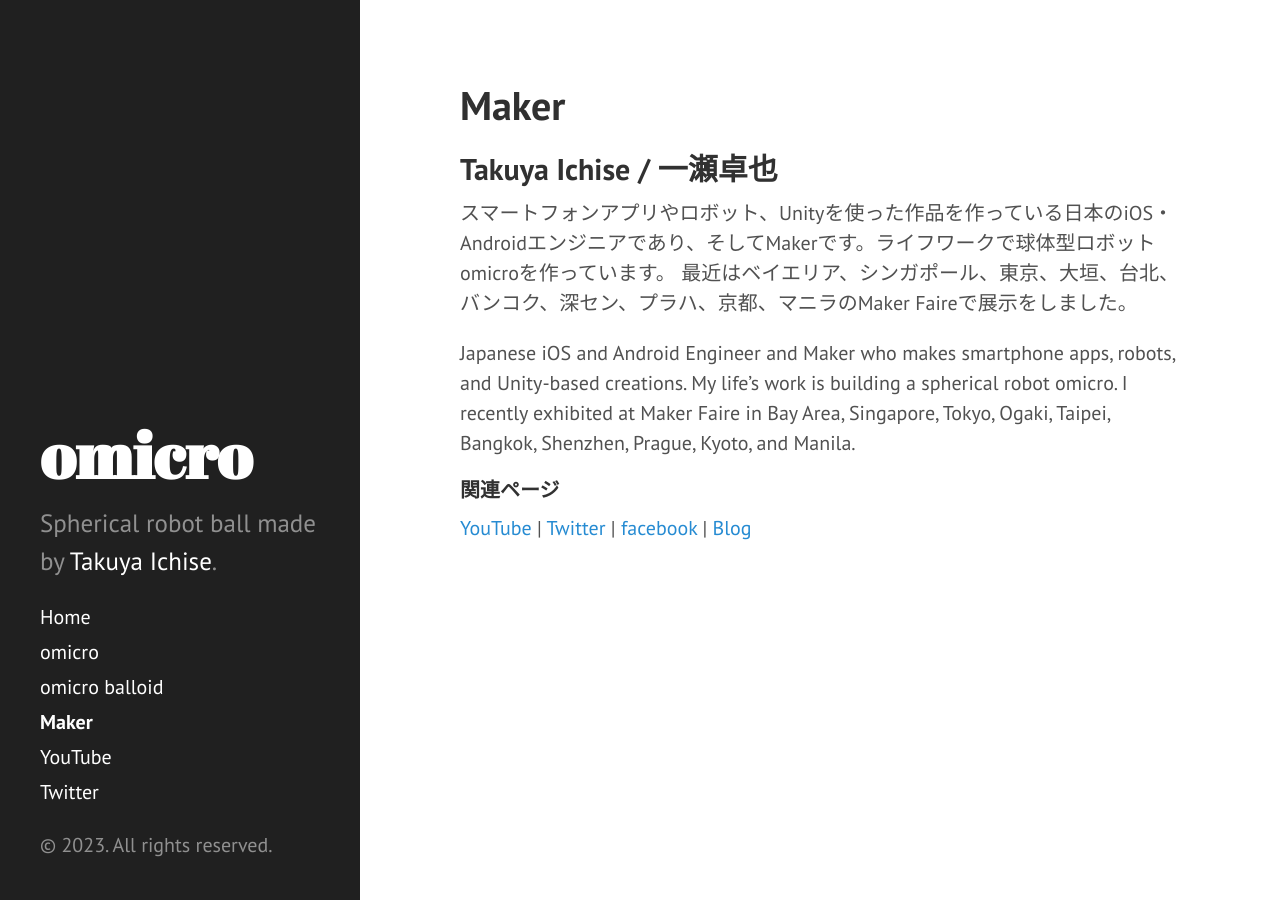
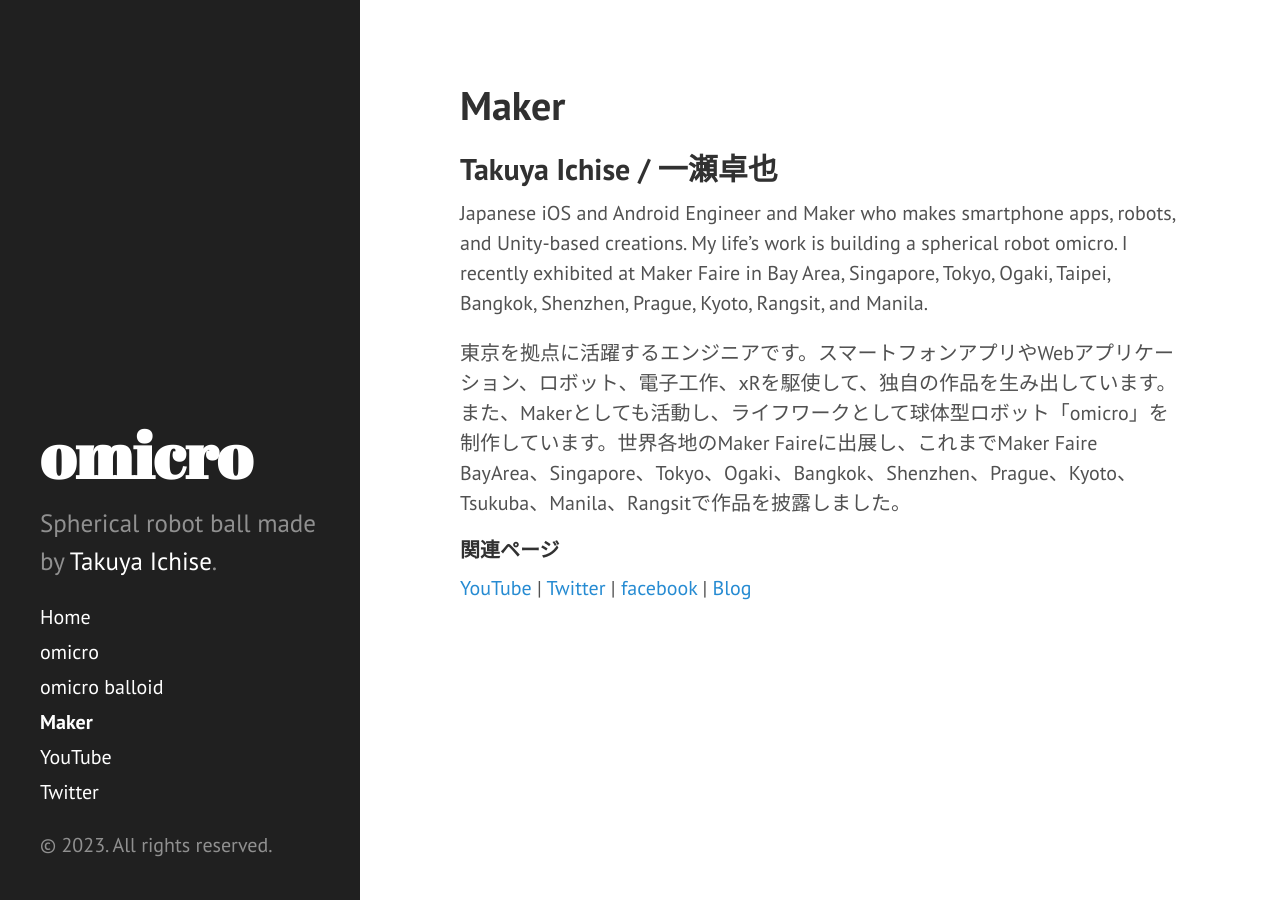
Before and after one commit to tichise/omicro.tokyo, a Jekyll site: the page built from maker.md, in a window 1280 px wide. Built offline with Jekyll 4.4.1, drawn with Linux system fonts in a browser that asks for light colours; Markdown is read by kramdown in place of the engine named in the settings.

Commit message:
プロフィールを更新

```diff
--- a/maker.md
+++ b/maker.md
@@ -4,11 +4,11 @@
 ---
 
 ## Takuya Ichise / 一瀬卓也
-スマートフォンアプリやロボット、Unityを使った作品を作っている日本のiOS・Androidエンジニアであり、そしてMakerです。ライフワークで球体型ロボット omicroを作っています。
-最近はベイエリア、シンガポール、東京、大垣、台北、バンコク、深セン、プラハ、京都、マニラのMaker Faireで展示をしました。
+Japanese iOS and Android Engineer and Maker who makes smartphone apps, robots, and Unity-based creations. My life's work is building a spherical robot omicro.
+I recently exhibited at Maker Faire in Bay Area, Singapore, Tokyo, Ogaki, Taipei, Bangkok, Shenzhen, Prague, Kyoto, Rangsit, and Manila.
 
-Japanese iOS and Android Engineer and Maker who makes smartphone apps, robots, and Unity-based creations. My life's work is building a spherical robot omicro.
-I recently exhibited at Maker Faire in Bay Area, Singapore, Tokyo, Ogaki, Taipei, Bangkok, Shenzhen, Prague, Kyoto, and Manila.
+東京を拠点に活躍するエンジニアです。スマートフォンアプリやWebアプリケーション、ロボット、電子工作、xRを駆使して、独自の作品を生み出しています。
+また、Makerとしても活動し、ライフワークとして球体型ロボット「omicro」を制作しています。世界各地のMaker Faireに出展し、これまでMaker Faire BayArea、Singapore、Tokyo、Ogaki、Bangkok、Shenzhen、Prague、Kyoto、Tsukuba、Manila、Rangsitで作品を披露しました。
 
 #### 関連ページ
 <a href="http://bit.ly/3rao0nP">YouTube</a> | <a href="https://twitter.com/tichise">Twitter</a> | <a href="https://www.facebook.com/tichise">facebook</a> | <a href="https://medium.com/tichise">Blog</a>
```
